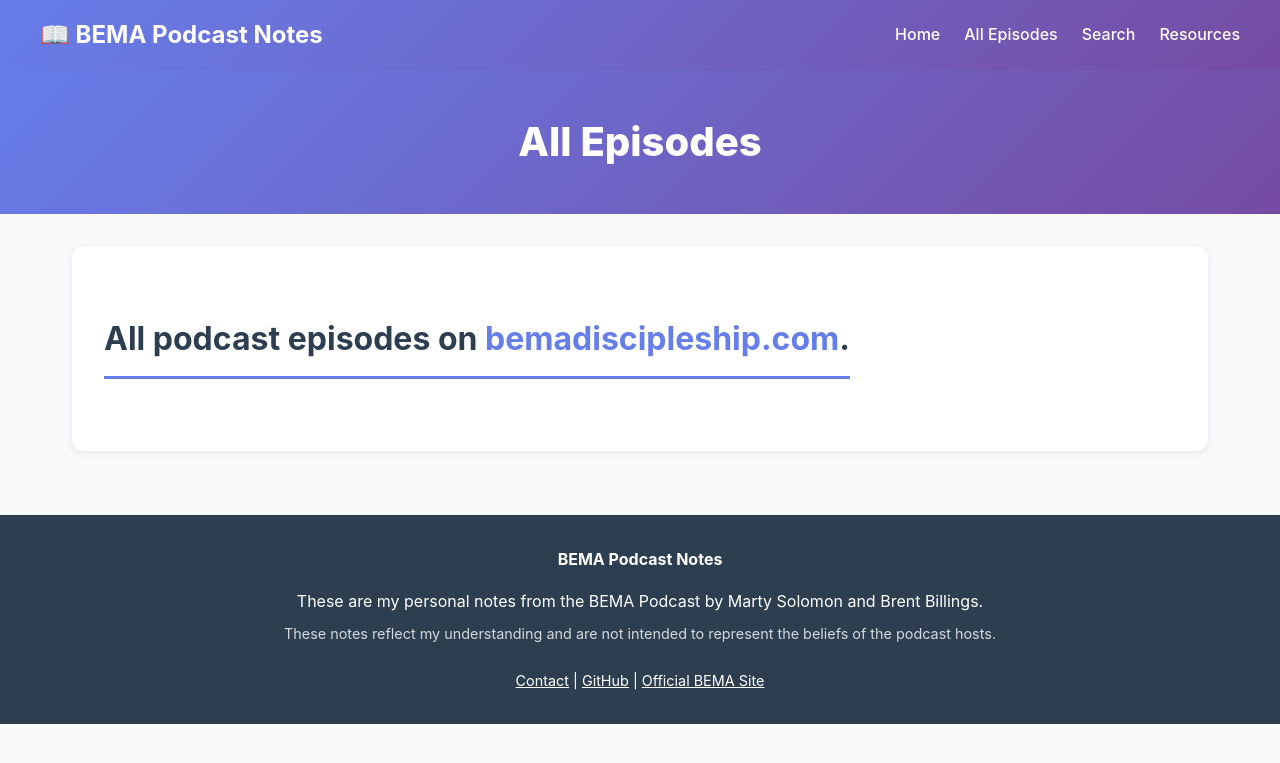
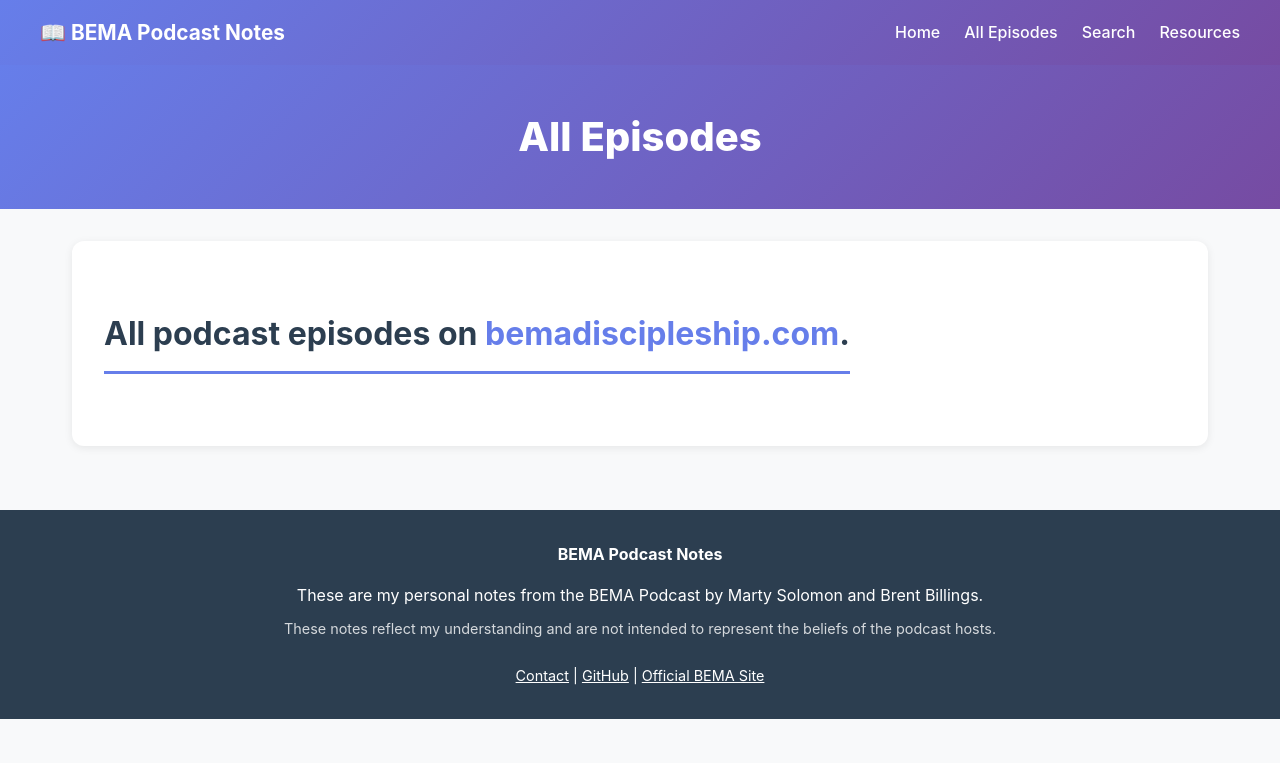
Before and after one commit to bema-podcast-notes/bema-podcast-notes.github.io, a Jekyll site: the page built from episodes.md, in a window 1280 px wide. Shown: the top 763 px of the page. Built offline with Jekyll 4.4.1, drawn with Linux system fonts in a browser that asks for light colours.

Commit message:
Migrate header and footer styles and create responsive utility classes and consolidate breakpoints

```diff
--- a/assets/css/common.css
+++ b/assets/css/common.css
@@ -572,7 +572,20 @@
 }
 
 /* ============================================
-   RESPONSIVE - Header & Navigation
+   RESPONSIVE DESIGN
+   ============================================
+   Breakpoint Strategy:
+   - Mobile: max-width 768px (--breakpoint-mobile)
+   - All @media queries use this consistent breakpoint
+   - Page-specific responsive styles in individual CSS files
+   - Common responsive patterns consolidated below
+
+   Common Patterns:
+   - Hero headings: Reduce to var(--font-size-xl) or var(--font-size-2xl)
+   - Subtitles: Reduce to var(--font-size-base) or var(--font-size-md)
+   - Grids: Collapse to single column (grid-template-columns: 1fr)
+   - Flex: Stack vertically (flex-direction: column)
+   - Sections: Reduce padding (1.5rem)
    ============================================ */
 @media (max-width: 768px) {
     .nav {
@@ -621,4 +634,38 @@
     .content-area ol {
         padding-left: var(--spacing-md);
     }
+
+    /* Responsive Utilities */
+    .mobile-only {
+        display: block !important;
+    }
+
+    .desktop-only {
+        display: none !important;
+    }
+
+    .mobile-full-width {
+        width: 100% !important;
+    }
+
+    .mobile-text-center {
+        text-align: center !important;
+    }
+
+    .mobile-stack {
+        flex-direction: column !important;
+    }
+
+    .mobile-single-column {
+        grid-template-columns: 1fr !important;
+    }
 }
+
+/* Desktop-only utility (hide on mobile) */
+.mobile-only {
+    display: none;
+}
+
+.desktop-only {
+    display: block;
+}
--- a/assets/css/episode.css
+++ b/assets/css/episode.css
@@ -200,7 +200,7 @@
 
     .episode-meta {
         flex-direction: column;
-        gap: 0.5rem;
+        gap: var(--spacing-xs);
     }
 
     .episode-nav {
@@ -222,7 +222,7 @@
 
     .episode-player-section,
     .episode-notes-section {
-        padding: 1.5rem;
+        padding: var(--spacing-md);
     }
 
     .episode-info-grid {
--- a/assets/css/homepage.css
+++ b/assets/css/homepage.css
@@ -11,41 +11,8 @@
     background-color: #f8f9fa;
 }
 
-.header {
-    background: linear-gradient(135deg, #667eea 0%, #764ba2 100%);
-    color: white;
-    padding: 1rem 2rem;
-    box-shadow: 0 2px 10px rgba(0,0,0,0.1);
-}
-
-.header-content {
-    max-width: 1200px;
-    margin: 0 auto;
-    display: flex;
-    justify-content: space-between;
-    align-items: center;
-}
-
-.site-title {
-    font-size: 1.5rem;
-    font-weight: 700;
-}
-
-.nav {
-    display: flex;
-    gap: 1.5rem;
-}
-
-.nav a {
-    color: white;
-    text-decoration: none;
-    font-weight: 500;
-    transition: opacity 0.3s;
-}
-
-.nav a:hover {
-    opacity: 0.8;
-}
+/* Header and Navigation */
+/* Header uses .header, .header-content, .site-title, .nav from common.css */
 
 .container {
     max-width: 1200px;
@@ -299,22 +266,17 @@
 /* Search button uses .btn .btn-lg .btn-primary from common.css */
 
 /* Footer */
-.footer {
-    background: #2c3e50;
-    color: white;
-    padding: 2rem;
-    text-align: center;
-    margin-top: 4rem;
-}
+/* Footer uses .footer from common.css */
 
 /* Responsive */
+/* Nav and header-content responsive styles in common.css */
 @media (max-width: 768px) {
     .hero h1 {
-        font-size: 2rem;
+        font-size: var(--font-size-2xl);
     }
 
     .hero .subtitle {
-        font-size: 1.1rem;
+        font-size: var(--font-size-md);
     }
 
     .episode-cards {
@@ -323,17 +285,6 @@
 
     .cta-buttons {
         flex-direction: column;
-    }
-
-    .nav {
-        flex-direction: column;
-        gap: 0.5rem;
-    }
-
-    .header-content {
-        flex-direction: column;
-        align-items: flex-start;
-        gap: 1rem;
     }
 
     .search-box {
--- a/assets/css/page.css
+++ b/assets/css/page.css
@@ -89,8 +89,8 @@
     }
 
     .page-content-section {
-        padding: 1.5rem;
-        margin: 1rem auto;
+        padding: var(--spacing-md);
+        margin: var(--spacing-sm) auto;
     }
 }
 
```
Also changed, not shown: assets/css/search.css (+5 -5 lines).
